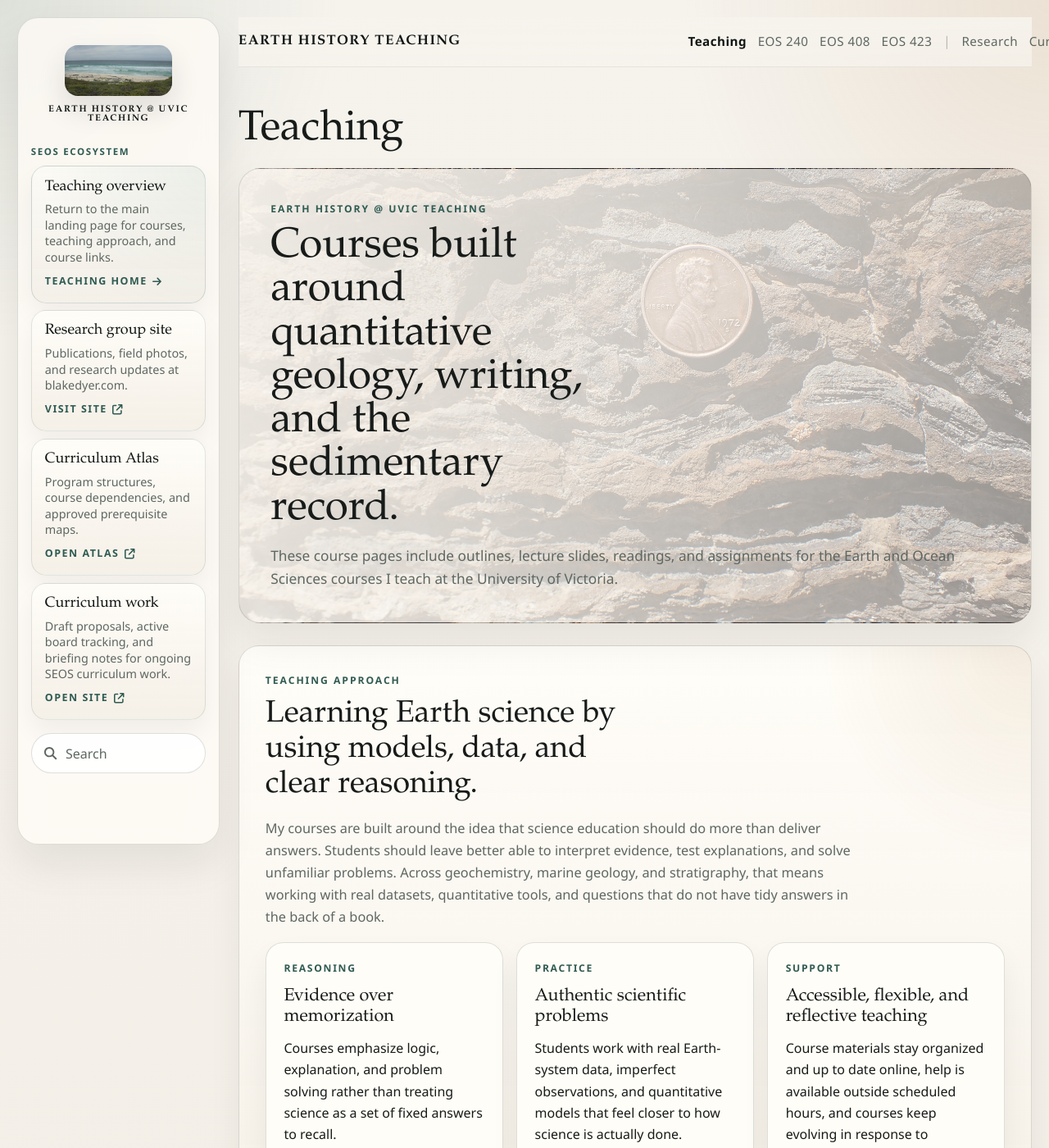
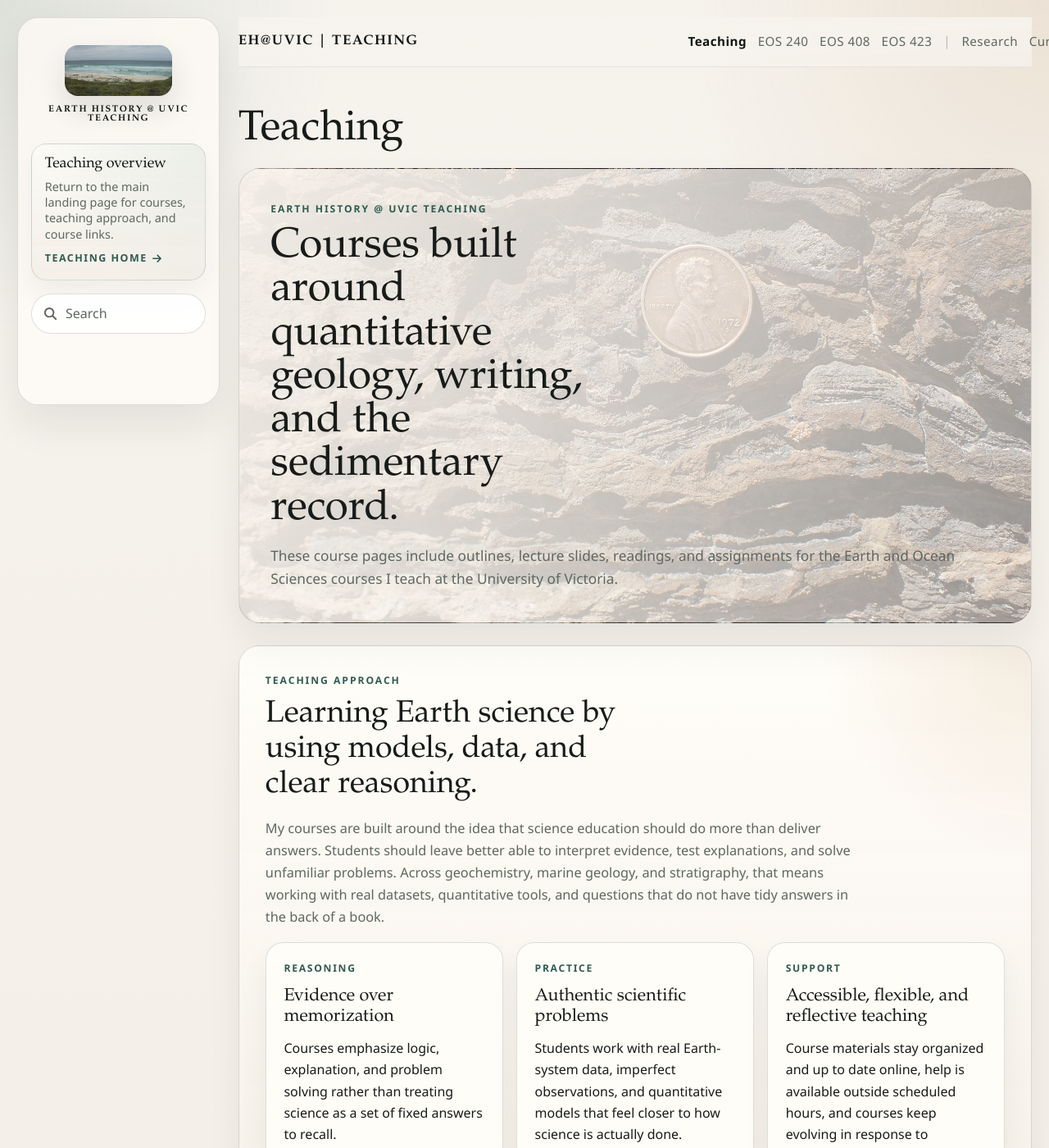
Before and after one commit to blakedyer/eos-courses, a Sphinx documentation site: the page built from source/index.rst, in a window 1280 px wide and 1400 px high. Shown: the whole window at 82% size. Built offline with Sphinx 7.4.7 and the Sphinx Book theme 1.1.4, drawn with Linux system fonts in a browser that asks for light colours; pages that are not in the unit, such as notebooks, are missing from menus.

Commit message:
Simplify teaching site ecosystem navigation

```diff
--- a/source/_static/custom.css
+++ b/source/_static/custom.css
@@ -217,15 +217,6 @@ pre {
   display: none;
 }
 
-.site-hub-link__eyebrow {
-  margin: 0;
-  color: var(--pst-color-primary);
-  font-size: 0.72rem;
-  font-weight: 700;
-  letter-spacing: 0.14em;
-  text-transform: uppercase;
-}
-
 .site-hub-link__card {
   display: grid;
   gap: 0.45rem;
@@ -245,11 +236,6 @@ pre {
   background:
     radial-gradient(circle at top right, rgba(47, 91, 82, 0.08), transparent 12rem),
     linear-gradient(180deg, rgba(251, 250, 245, 0.98), rgba(243, 239, 231, 0.94));
-}
-
-.site-hub-link__card--external {
-  background:
-    linear-gradient(180deg, rgba(255, 253, 248, 0.98), rgba(244, 239, 230, 0.94));
 }
 
 .site-hub-link__card:hover,
--- a/source/_templates/layout.html
+++ b/source/_templates/layout.html
@@ -30,7 +30,7 @@
 {% block docs_main %}
 <header class="teaching-site-header">
   <div class="teaching-nav-shell">
-    <a class="teaching-site-mark" href="{{ pathto(root_doc) }}">Earth History Teaching</a>
+    <a class="teaching-site-mark" href="{{ pathto(root_doc) }}">EH@UVIC | Teaching</a>
     <button class="teaching-mobile-nav-toggle" type="button" aria-controls="pst-primary-sidebar-checkbox" aria-expanded="false" aria-label="Open course navigation">
       <i class="fa-solid fa-bars" aria-hidden="true"></i>
       <span>Course menu</span>
--- a/source/_templates/site-hub-link.html
+++ b/source/_templates/site-hub-link.html
@@ -3,7 +3,6 @@
     <i class="fa-solid fa-xmark" aria-hidden="true"></i>
     <span>Close menu</span>
   </button>
-  <p class="site-hub-link__eyebrow">SEOS ecosystem</p>
   <a class="site-hub-link__card site-hub-link__card--home" href="{{ pathto(root_doc) }}">
     <span class="site-hub-link__title">Teaching overview</span>
     <span class="site-hub-link__summary">Return to the main landing page for courses, teaching approach, and course links.</span>
@@ -12,28 +11,4 @@
       <i class="fa-solid fa-arrow-right" aria-hidden="true"></i>
     </span>
   </a>
-  <a class="site-hub-link__card site-hub-link__card--external" href="https://www.blakedyer.com/" target="_blank" rel="noopener">
-    <span class="site-hub-link__title">Research group site</span>
-    <span class="site-hub-link__summary">Publications, field photos, and research updates at blakedyer.com.</span>
-    <span class="site-hub-link__cta">
-      Visit site
-      <i class="fa-solid fa-arrow-up-right-from-square" aria-hidden="true"></i>
-    </span>
-  </a>
-  <a class="site-hub-link__card site-hub-link__card--external" href="https://blakedyer.github.io/curriculum_atlas/" target="_blank" rel="noopener">
-    <span class="site-hub-link__title">Curriculum Atlas</span>
-    <span class="site-hub-link__summary">Program structures, course dependencies, and approved prerequisite maps.</span>
-    <span class="site-hub-link__cta">
-      Open atlas
-      <i class="fa-solid fa-arrow-up-right-from-square" aria-hidden="true"></i>
-    </span>
-  </a>
-  <a class="site-hub-link__card site-hub-link__card--external" href="https://blakedyer.github.io/seos_curriculum/" target="_blank" rel="noopener">
-    <span class="site-hub-link__title">Curriculum work</span>
-    <span class="site-hub-link__summary">Draft proposals, active board tracking, and briefing notes for ongoing SEOS curriculum work.</span>
-    <span class="site-hub-link__cta">
-      Open site
-      <i class="fa-solid fa-arrow-up-right-from-square" aria-hidden="true"></i>
-    </span>
-  </a>
 </div>
```
